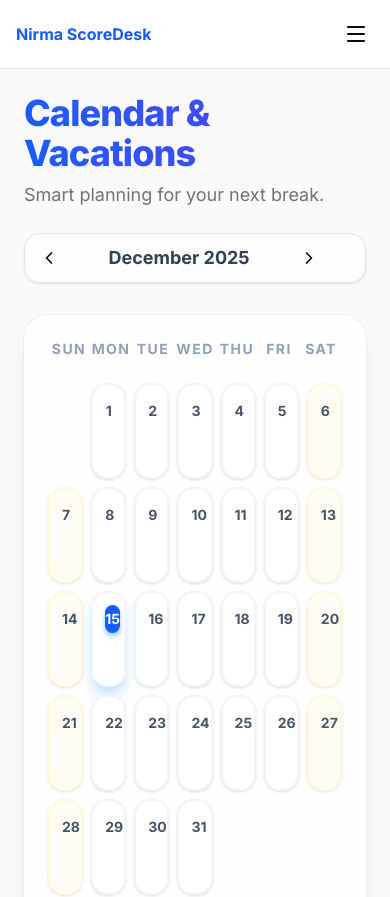
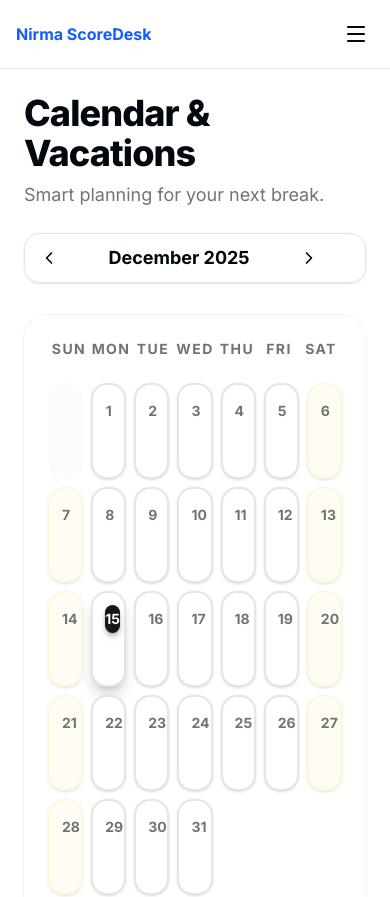
Before and after one commit to Parth9s/nirma-scoredesk, a Next.js app: page /dashboard/calendar in a window 390 px wide. Shown: the top 897 px of the page. Built offline with nearby package versions, Linux system fonts and the light colour scheme; no server answers; the database is empty.

Commit message:
feat: Apply Warm Paper theme, fix Calendar UI, and update Attendance instructions

```diff
--- a/app/dashboard/calendar/page.tsx
+++ b/app/dashboard/calendar/page.tsx
@@ -114,7 +114,7 @@ export default function CalendarPage() {
             <div className="flex flex-col md:flex-row justify-between md:items-end gap-6">
                 <div>
                     <div>
-                        <h1 className="text-4xl font-extrabold tracking-tight bg-gradient-to-r from-blue-600 to-indigo-600 bg-clip-text text-transparent">
+                        <h1 className="text-4xl font-extrabold tracking-tight text-foreground">
                             Calendar & Vacations
                         </h1>
                         <p className="text-muted-foreground mt-2 text-lg">
@@ -123,27 +123,27 @@ export default function CalendarPage() {
                     </div>
                 </div>
 
-                <div className="flex items-center gap-4 bg-white/50 backdrop-blur-sm p-1.5 rounded-2xl border shadow-sm">
-                    <Button variant="ghost" size="icon" onClick={previousMonth} className="rounded-xl hover:bg-white hover:shadow-md transition-all">
+                <div className="flex items-center gap-4 bg-card/50 backdrop-blur-sm p-1.5 rounded-2xl border shadow-sm">
+                    <Button variant="ghost" size="icon" onClick={previousMonth} className="rounded-xl hover:bg-card hover:shadow-md transition-all">
                         <ChevronLeft className="h-5 w-5" />
                     </Button>
-                    <div className="flex items-center px-6 font-bold text-lg w-48 justify-center text-slate-700">
+                    <div className="flex items-center px-6 font-bold text-lg w-48 justify-center text-card-foreground">
                         {format(currentDate, 'MMMM yyyy')}
                     </div>
-                    <Button variant="ghost" size="icon" onClick={nextMonth} className="rounded-xl hover:bg-white hover:shadow-md transition-all">
+                    <Button variant="ghost" size="icon" onClick={nextMonth} className="rounded-xl hover:bg-card hover:shadow-md transition-all">
                         <ChevronRight className="h-5 w-5" />
                     </Button>
                 </div>
             </div>
 
             {loading ? (
-                <div className="flex justify-center p-20"><Loader2 className="animate-spin text-blue-500 h-10 w-10" /></div>
+                <div className="flex justify-center p-20"><Loader2 className="animate-spin text-primary h-10 w-10" /></div>
             ) : (
                 <div className="grid lg:grid-cols-4 gap-8">
                     {/* Calendar Grid */}
-                    <Card className="lg:col-span-3 border-none shadow-xl bg-white/80 backdrop-blur-xl ring-1 ring-slate-200/50 rounded-3xl overflow-hidden">
+                    <Card className="lg:col-span-3 border-none shadow-none bg-card/80 backdrop-blur-xl ring-1 ring-border/50 rounded-3xl overflow-hidden">
                         <CardContent className="p-6 md:p-8">
-                            <div className="grid grid-cols-7 mb-6 text-center text-sm font-bold text-slate-400 uppercase tracking-widest">
+                            <div className="grid grid-cols-7 mb-6 text-center text-sm font-bold text-muted-foreground uppercase tracking-widest">
                                 <div>Sun</div>
                                 <div>Mon</div>
                                 <div>Tue</div>
@@ -156,7 +156,7 @@ export default function CalendarPage() {
                             <div className="grid grid-cols-7 gap-2 md:gap-3">
                                 {/* Pad start of month */}
                                 {Array.from({ length: getDay(startOfMonth(currentDate)) }).map((_, i) => (
-                                    <div key={`pad-${i}`} className="h-24 md:h-32 bg-slate-50/30 rounded-2xl" />
+                                    <div key={`pad-${i}`} className="h-24 md:h-32 bg-muted/30 rounded-2xl" />
                                 ))}
 
                                 {days.map((day, i) => {
@@ -169,19 +169,19 @@ export default function CalendarPage() {
                                         <div
                                             key={i}
                                             className={cn(
-                                                "h-24 md:h-32 border-2 rounded-2xl p-3 flex flex-col justify-between transition-all relative group shadow-sm hover:shadow-md bg-white hover:scale-[1.02] hover:-translate-y-0.5",
-                                                isToday && "border-blue-500 shadow-blue-200 shadow-lg",
+                                                "h-24 md:h-32 border-2 rounded-2xl p-3 flex flex-col justify-between transition-all relative group shadow-sm hover:shadow-md bg-card hover:scale-[1.02] hover:-translate-y-0.5",
+                                                isToday && "border-primary shadow-primary/20 shadow-lg",
                                                 suggestion && "border-emerald-400 bg-emerald-50/50",
                                                 holiday && "border-rose-200 bg-rose-50/50",
                                                 isVacationWeekend && "border-emerald-200 bg-emerald-50/30", // Vacation weekend style
                                                 !holiday && !suggestion && !isVacationWeekend && isWeekendDay && "border-amber-100/50 bg-amber-50/60",
-                                                !holiday && !suggestion && !isWeekendDay && "border-slate-100"
+                                                !holiday && !suggestion && !isWeekendDay && "border-border"
                                             )}
                                         >
                                             <div className="flex justify-between items-start">
                                                 <span className={cn(
                                                     "text-sm font-bold w-7 h-7 flex items-center justify-center rounded-full transition-colors",
-                                                    isToday ? "bg-blue-600 text-white shadow-md shadow-blue-300" : "text-slate-600 group-hover:bg-slate-100"
+                                                    isToday ? "bg-primary text-primary-foreground shadow-md shadow-primary/30" : "text-muted-foreground group-hover:bg-muted"
                                                 )}>
                                                     {format(day, 'd')}
                                                 </span>
@@ -222,25 +222,25 @@ export default function CalendarPage() {
                     {/* Sidebar Suggestions */}
                     <div className="space-y-6">
                         <div>
-                            <Card className="border-none shadow-lg bg-white/80 backdrop-blur-xl rounded-3xl ring-1 ring-slate-200/50">
+                            <Card className="border-none shadow-lg bg-card/80 backdrop-blur-xl rounded-3xl ring-1 ring-border/50">
                                 <CardHeader className="pb-2">
-                                    <CardTitle className="text-lg font-bold">Upcoming Holidays</CardTitle>
+                                    <CardTitle className="text-lg font-bold text-card-foreground">Upcoming Holidays</CardTitle>
                                 </CardHeader>
                                 <CardContent>
                                     {holidays.filter(h => new Date(h.date) >= new Date()).slice(0, 5).map(h => (
-                                        <div key={h.id} className="flex gap-4 py-3 border-b border-slate-100 last:border-0 hover:bg-slate-50 p-2 rounded-xl transition-colors">
-                                            <div className="text-center w-12 bg-blue-50 rounded-xl flex flex-col items-center justify-center py-1 border border-blue-100">
-                                                <div className="text-[10px] font-bold text-blue-400 uppercase tracking-wider">{format(new Date(h.date), 'MMM')}</div>
-                                                <div className="text-lg font-extrabold text-blue-600 leading-none">{format(new Date(h.date), 'd')}</div>
+                                        <div key={h.id} className="flex gap-4 py-3 border-b border-border last:border-0 hover:bg-muted p-2 rounded-xl transition-colors">
+                                            <div className="text-center w-12 bg-primary/10 rounded-xl flex flex-col items-center justify-center py-1 border border-primary/20">
+                                                <div className="text-[10px] font-bold text-primary uppercase tracking-wider">{format(new Date(h.date), 'MMM')}</div>
+                                                <div className="text-lg font-extrabold text-primary leading-none">{format(new Date(h.date), 'd')}</div>
                                             </div>
                                             <div className="flex-1 flex flex-col justify-center">
-                                                <div className="font-bold text-slate-800">{h.name}</div>
-                                                <div className="text-xs font-medium text-slate-500">{format(new Date(h.date), 'EEEE')}</div>
+                                                <div className="font-bold text-card-foreground">{h.name}</div>
+                                                <div className="text-xs font-medium text-muted-foreground">{format(new Date(h.date), 'EEEE')}</div>
                                             </div>
                                         </div>
                                     ))}
                                     {holidays.filter(h => new Date(h.date) >= new Date()).length === 0 && (
-                                        <div className="text-sm text-slate-400 py-4 text-center italic">No upcoming holidays found.</div>
+                                        <div className="text-sm text-muted-foreground py-4 text-center italic">No upcoming holidays found.</div>
                                     )}
                                 </CardContent>
                             </Card>
--- a/app/dashboard/layout.tsx
+++ b/app/dashboard/layout.tsx
@@ -13,7 +13,7 @@ export default function DashboardLayout({
     const [isSidebarOpen, setIsSidebarOpen] = useState(false);
 
     return (
-        <div className="min-h-screen bg-gray-50 flex flex-col md:flex-row">
+        <div className="min-h-screen bg-background dashboard-theme flex flex-col md:flex-row">
             {/* Mobile Header */}
             <div className="md:hidden flex items-center justify-between p-4 bg-white border-b sticky top-0 z-30">
                 <div className="font-bold text-blue-600">Nirma ScoreDesk</div>
--- a/app/globals.css
+++ b/app/globals.css
@@ -35,14 +35,18 @@
   --radius-sm: calc(var(--radius) - 4px);
 }
 
+/* THEME: UNIVERSAL (Landing, Auth, Public Pages) */
 :root {
   --background: oklch(1 0 0);
-  --foreground: oklch(0.145 0 0);
+  /* Pure White */
+  --foreground: oklch(0.13 0.02 240);
+  /* Deep Blue-Black */
   --card: oklch(1 0 0);
-  --card-foreground: oklch(0.145 0 0);
+  --card-foreground: oklch(0.13 0.02 240);
   --popover: oklch(1 0 0);
-  --popover-foreground: oklch(0.145 0 0);
+  --popover-foreground: oklch(0.13 0.02 240);
   --primary: oklch(0.205 0 0);
+  /* Blackish */
   --primary-foreground: oklch(0.985 0 0);
   --secondary: oklch(0.97 0 0);
   --secondary-foreground: oklch(0.205 0 0);
@@ -55,12 +59,9 @@
   --border: oklch(0.922 0 0);
   --input: oklch(0.922 0 0);
   --ring: oklch(0.87 0 0);
-  --chart-1: oklch(0.646 0.222 41.116);
-  --chart-2: oklch(0.6 0.118 184.704);
-  --chart-3: oklch(0.398 0.07 227.392);
-  --chart-4: oklch(0.828 0.189 84.429);
-  --chart-5: oklch(0.769 0.188 70.08);
   --radius: 0.625rem;
+
+  /* Sidebar defaults (if used outside dash) */
   --sidebar: oklch(0.985 0 0);
   --sidebar-foreground: oklch(0.145 0 0);
   --sidebar-primary: oklch(0.205 0 0);
@@ -69,6 +70,51 @@
   --sidebar-accent-foreground: oklch(0.205 0 0);
   --sidebar-border: oklch(0.922 0 0);
   --sidebar-ring: oklch(0.87 0 0);
+
+  /* Charts */
+  --chart-1: oklch(0.646 0.222 41.116);
+  --chart-2: oklch(0.6 0.118 184.704);
+  --chart-3: oklch(0.398 0.07 227.392);
+  --chart-4: oklch(0.828 0.189 84.429);
+  --chart-5: oklch(0.769 0.188 70.08);
+}
+
+/* THEME: DASHBOARD (App Interface) - "Soft Corporate" */
+/* THEME: DASHBOARD (App Interface) - "Warm Paper" */
+.dashboard-theme {
+  --background: oklch(0.97 0.02 90);
+  /* Warm Beige/Off-white */
+  --foreground: oklch(0.25 0.05 40);
+  /* Warm Brown-Grey */
+
+  --card: oklch(1 0 0);
+  /* White Cards */
+  --card-foreground: oklch(0.25 0.05 40);
+
+  /* Primary Action: Clay/Terra Cotta */
+  --primary: oklch(0.45 0.12 50);
+  --primary-foreground: oklch(0.98 0.01 90);
+
+  --secondary: oklch(0.95 0.03 90);
+  --secondary-foreground: oklch(0.45 0.12 50);
+
+  --muted: oklch(0.95 0.02 90);
+  /* Warm Muted */
+  --muted-foreground: oklch(0.5 0.05 40);
+
+  /* Sidebar Specifics */
+  --sidebar: oklch(0.99 0.005 90);
+  /* Very Light Warm White */
+  --sidebar-foreground: oklch(0.3 0.04 40);
+  --sidebar-primary: oklch(0.45 0.12 50);
+  /* Active Item Clay */
+  --sidebar-primary-foreground: oklch(0.45 0.12 50);
+  /* Clay Text */
+  --sidebar-accent: oklch(0.94 0.03 90);
+  /* Very light warm BG for active item */
+  --sidebar-accent-foreground: oklch(0.45 0.12 50);
+
+  --sidebar-border: oklch(0.9 0.02 90);
 }
 
 .dark {
@@ -110,6 +156,7 @@
   * {
     @apply border-border outline-ring/50;
   }
+
   body {
     @apply bg-background text-foreground;
   }
```
Also changed, not shown: components/features/AttendanceCalculator.tsx (+22 -1 lines), components/features/Dashboard.tsx (+1 -8 lines), components/layout/Sidebar.tsx (+12 -12 lines).
